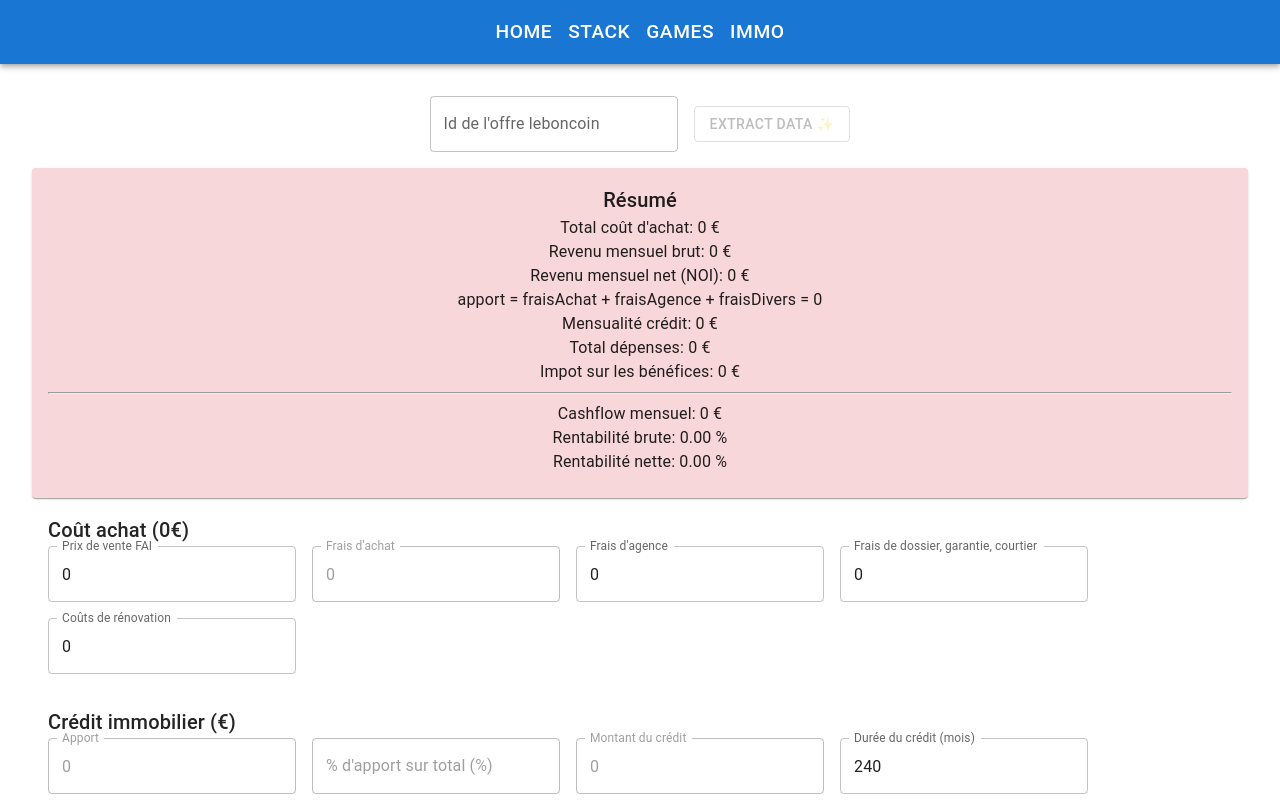
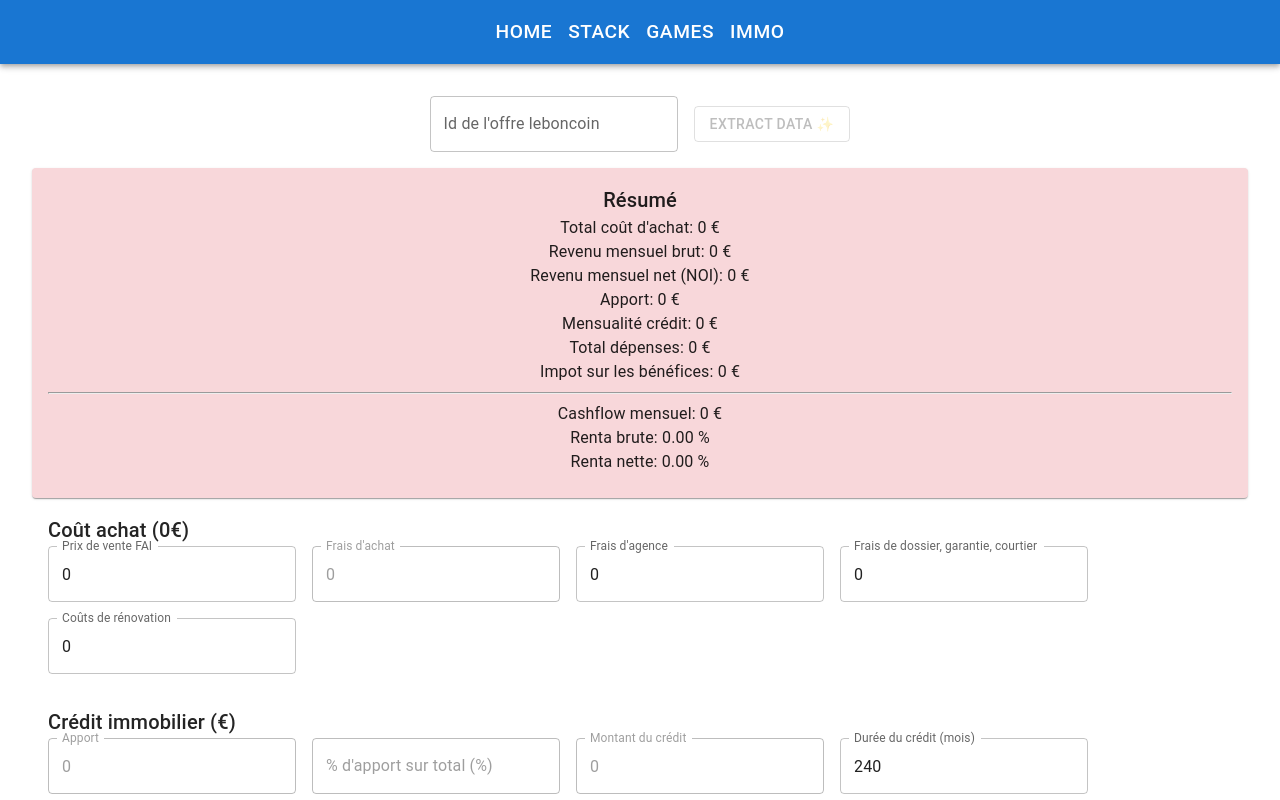
Before and after one commit to MathieuDreano/chiron, a React (Vite) app in the folder ui/: page /immo in a window 1280 px wide. Shown: the top 800 px of the page. Built offline with nearby package versions, Linux system fonts and the light colour scheme.

Commit message:
tooltip apport
Signed-off-by: mathieu <mathieu.dreano@gmail.com>

```diff
--- a/ui/src/components/immo/ImmoSummary.tsx
+++ b/ui/src/components/immo/ImmoSummary.tsx
@@ -8,30 +8,23 @@ const ImmoSummary = (data: CashflowData) => {
   const statusClassName = (data.cashflowMensuel > 0) ? "positive" : "negative"
   return (
     <Card className={`immo-summary ${statusClassName}`}>
-      <CardContent>
+      <CardContent >
         <Typography variant="h6">Résumé</Typography>
-
         <Typography>Total coût d'achat: {data.totalAchat.toFixed(0)} €</Typography>
-
         <Typography>Revenu mensuel brut: {data.revenusMensuelBrut.toFixed(0)} €</Typography>
-
         <Typography>Revenu mensuel net (NOI): {data.revenuNetMensuel.toFixed(0)} €</Typography>
-
-        <Typography>apport = fraisAchat + fraisAgence + fraisDivers = {data.apport}</Typography>
+        <Tooltip arrow title="fraisAchat + fraisAgence + fraisDivers">
+            <Typography variant="body1">Apport: {data.apport.toFixed(0)} €</Typography>
+        </Tooltip>
         <Tooltip arrow title="(montantCredit * tauxMensuel) / (1 - (1 + tauxMensuel)^-dureeEnMois)">
             <Typography variant="body1">Mensualité crédit: {data.mensualite.toFixed(0)} €</Typography>
         </Tooltip>
-
         <Typography>Total dépenses: {data.totalDepense.toFixed(0)} €</Typography>
-
         <Typography>Impot sur les bénéfices: {data.impotsBenefices.toFixed(0)} €</Typography>
-
         <hr/>
         <Typography>Cashflow mensuel: {data.cashflowMensuel.toFixed(0)} €</Typography>
-
-        <Typography>Rentabilité brute: {data.rentabiliteBrute.toFixed(2)} %</Typography>
-
-        <Typography>Rentabilité nette: {data.rentabiliteNette.toFixed(2)} %</Typography>
+        <Typography>Renta brute: {data.rentabiliteBrute.toFixed(2)} %</Typography>
+        <Typography>Renta nette: {data.rentabiliteNette.toFixed(2)} %</Typography>
       </CardContent>
     </Card>
   );
```
